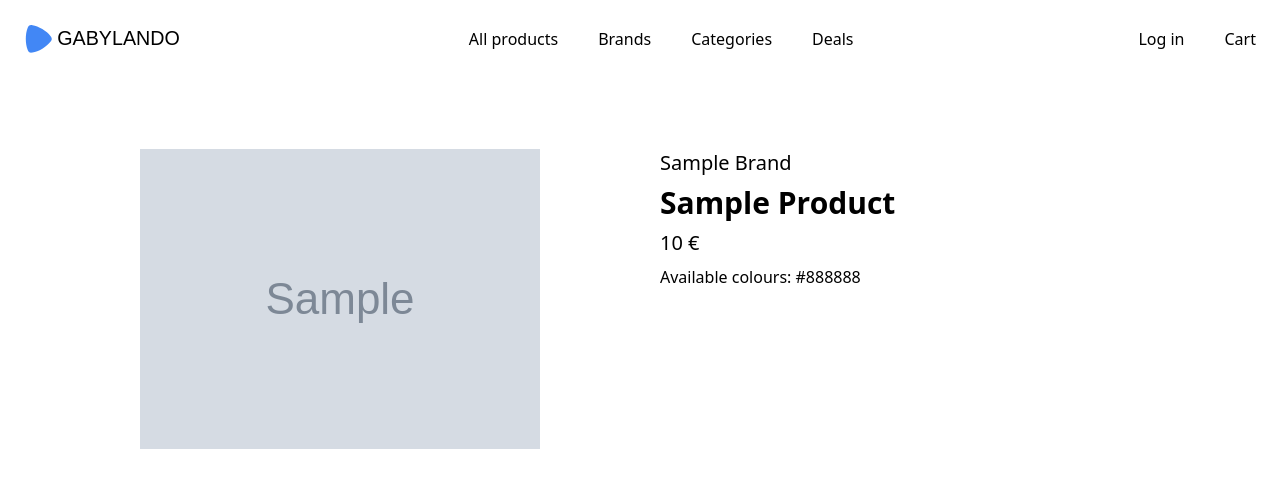
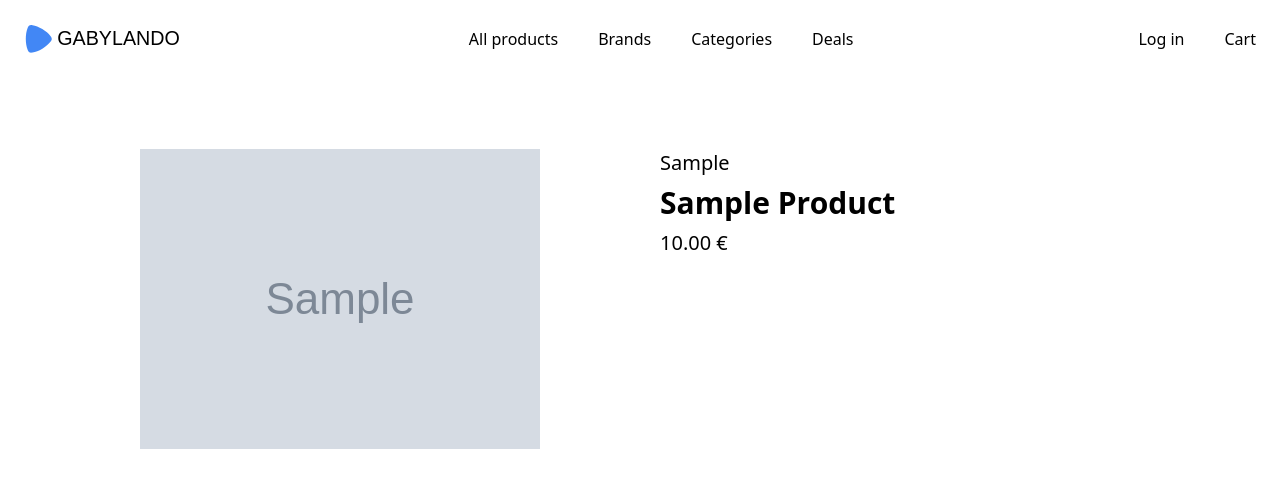
Before and after one commit to gwassing/ecommerce-platform, a Django app: template products/templates/products/product_detail.html in a window 1280 px wide. Shown: the top 488 px of the page. Run offline with Django 5.2, Linux system fonts and the light colour scheme; tables that the repository leaves empty hold one stand-in row (values such as "Sample post"); the template is opened without the code that fills it: values that come from a table or form of the project are taken from there, most other values are stand-ins (such as "Sample title", 1, 10 or a date in 2020); grey boxes marked "Sample" are stand-in pictures; data that the repository does not hold is empty.

Commit message:
Remove color field

```diff
--- a/products/models.py
+++ b/products/models.py
@@ -19,7 +19,6 @@ class Product (models.Model):
     item_name = models.CharField(max_length=100)
     price = models.DecimalField(max_digits=5, decimal_places=2, validators=[MinValueValidator(0.0)])
     date_created = models.DateField(default=date.today)
-    colors = ArrayField(models.CharField(max_length=100), null=True, blank=True, default=list)
 
     def __str__(self):
         return self.item_name
--- a/products/templates/products/product_detail.html
+++ b/products/templates/products/product_detail.html
@@ -12,12 +12,6 @@
             <p class="capitalize text-xl">{{ product.brand }}</p>
             <p class="capitalize text-3xl font-semibold">{{ product.item_name }}</p>
             <p class="text-xl">{{ product.price }} €</p>
-            <p>
-                Available colours:
-                {% for color in product.colors %}
-                    {{ color }}
-                {% endfor %}
-            </p>
         </div>
     </div>
 {% endblock %}
```
Also changed, not shown: products/migrations/0007_remove_product_colors.py (added).
